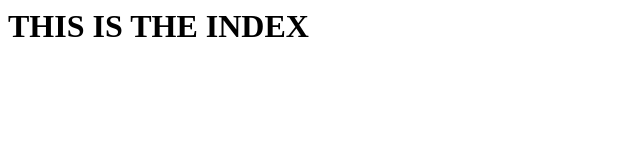
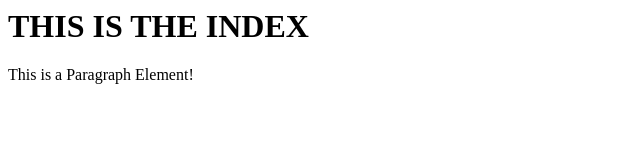
Before and after one commit to Colt/git_lesson, a plain HTML site: page index.html in a window 1280 px wide. Shown: the whole page, without its empty margins (0-640 px from the left). Drawn offline with Linux system fonts and the light colour scheme.

Commit message:
add paragraph

```diff
--- a/index.html
+++ b/index.html
@@ -1 +1,3 @@
 <h1>THIS IS THE INDEX</h1>
+
+<p>This is a Paragraph Element!</p>
```
